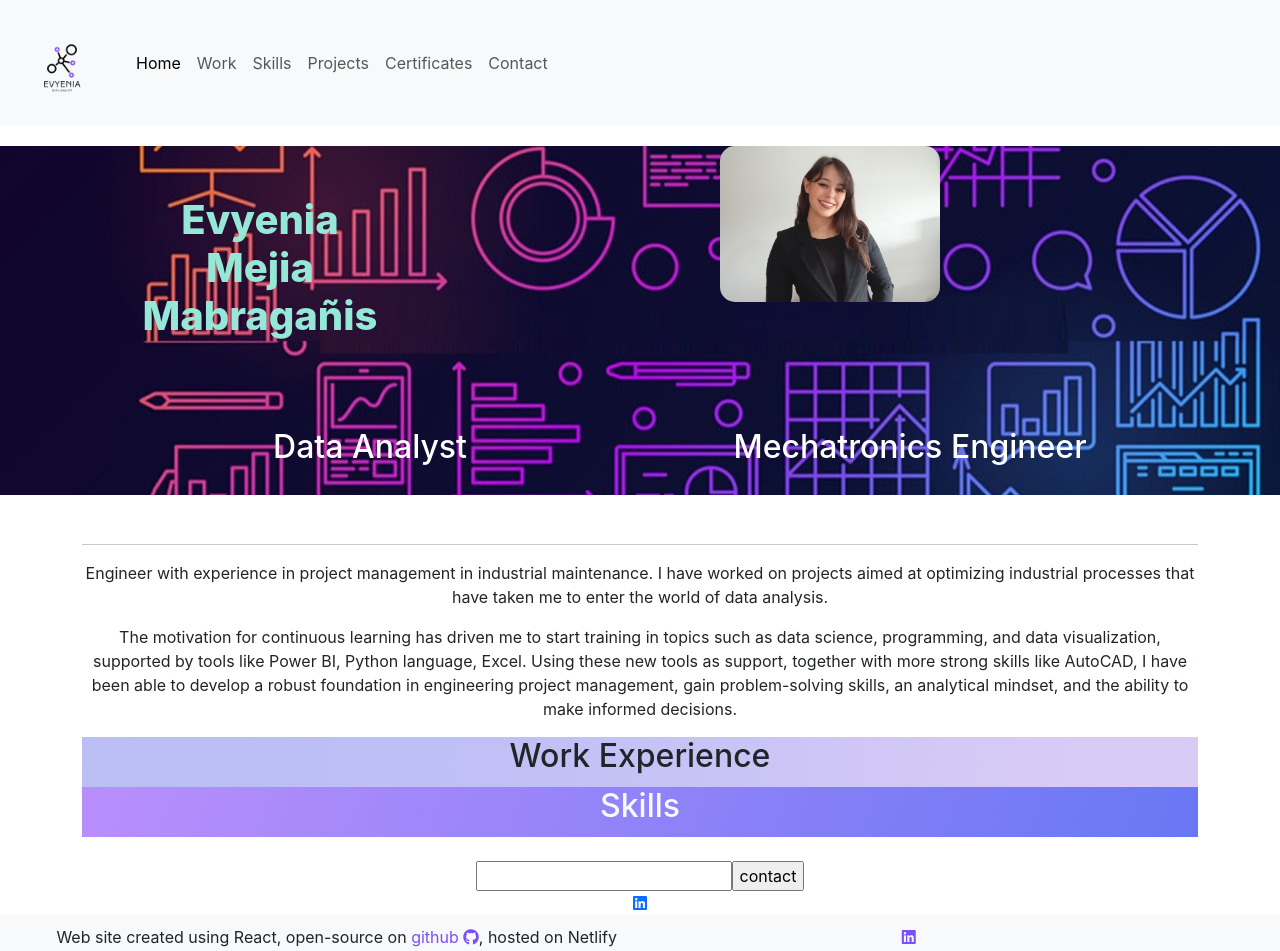
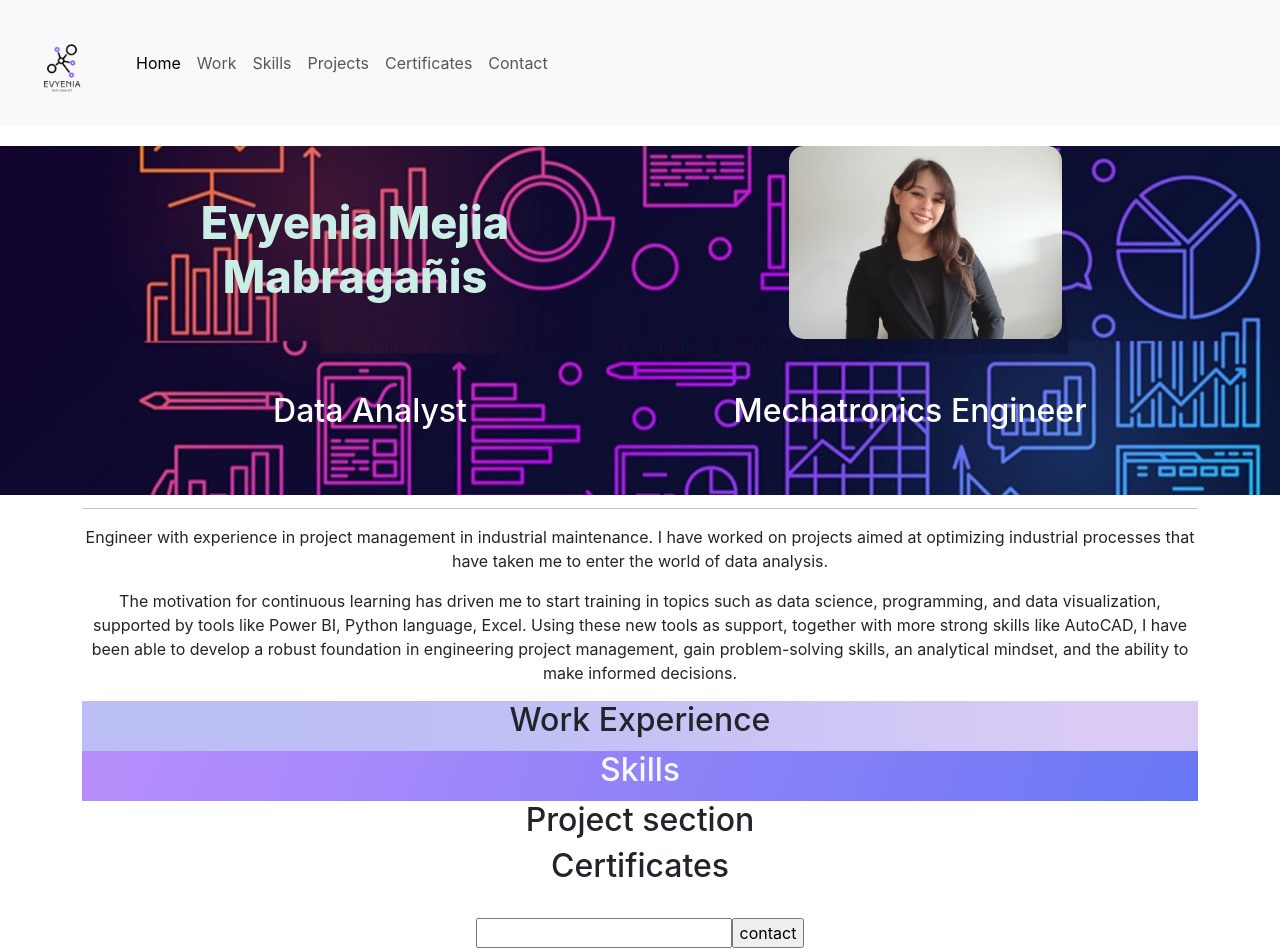
Before and after one commit to sorim492/portafolio-evyi, a React (Create React App) app: page / in a window 1280 px wide. Shown: the top 951 px of the page. Built offline with nearby package versions, Linux system fonts and the light colour scheme.

Commit message:
uodate design

```diff
--- a/src/App.css
+++ b/src/App.css
@@ -2,11 +2,13 @@
   --primary-color: #512DA8;
   --link-color: #7C4DFF;
   --hover-color: #757575;
+  --divider-color-gradient: linear-gradient(135deg, #f5f7fa 0%, #c3cfe2 100%);
   --divider-color: #F8F9FA;
 }
 
 Footer{
-  background-color: var(--divider-color);
+  padding-top: 5px;
+  background: var(--divider-color-gradient);
   width: 100%;
   min-height: 30px;
 }
@@ -40,8 +42,9 @@ footer .container{
 
 .main h1{
   padding: 50px;
+  font-size: 45px;
   font-weight: 800;
-  color: #95e8d7;
+  color: #caeee6;
 }
 
 .main h1:hover{
@@ -64,7 +67,7 @@ footer .container{
 .main img{
   display: block;
   margin: 0 auto;
-  width: 30%;
+  width: 50%;
   border-radius: 15px;
   transition: all 150ms ease-in-out;
 }
--- a/src/App.js
+++ b/src/App.js
@@ -15,7 +15,9 @@ function App() {
         <div className='container'>
           <div className='row'>
             <div className='col-7'>
-              <p>Web site created using React, open-source on
+              <p>Web site created using React
+                <br/>
+                open-source on
               <a href='https://github.com/sorim492/portafolio-evyi.git' target='_blank' rel="noreferrer" className='App-link'> github <i class="fa-brands fa-github"></i></a>, hosted on Netlify</p>
             </div>
             <div className='col-5'>
--- a/src/Certificates.js
+++ b/src/Certificates.js
@@ -3,7 +3,7 @@ import React from "react";
 export default function Certificates(){
     return(
         <div className="certificates">
-            <h2>certificates</h2>
+            <h2>Certificates</h2>
         </div>
     )
 }
--- a/src/Main.js
+++ b/src/Main.js
@@ -3,16 +3,18 @@ import Work from "./Work";
 import Skills from "./Skills";
 import Contact from "./Contact";
 import foto from "./foto.jpeg";
+import Projects from "./Projects";
+import Certificates from "./Certificates";
 
 export default function Main(){
     return(
         <div className="main">
             <div className="container">
                 <div className="row">
-                    <div className="col-4">
+                    <div className="col-6">
                         <h1>Evyenia Mejia Mabragañis</h1>
                     </div>
-                    <div className="col-8">
+                    <div className="col-6">
                         <img src={foto} alt="personal" className="img-fluid"/>
                     </div>
                 </div>
@@ -40,6 +42,8 @@ export default function Main(){
                     </p>
                     <Work/>
                     <Skills/>
+                    <Projects/>
+                    <Certificates/>
                     <div>
                     <Contact/>
                     </div>
```
